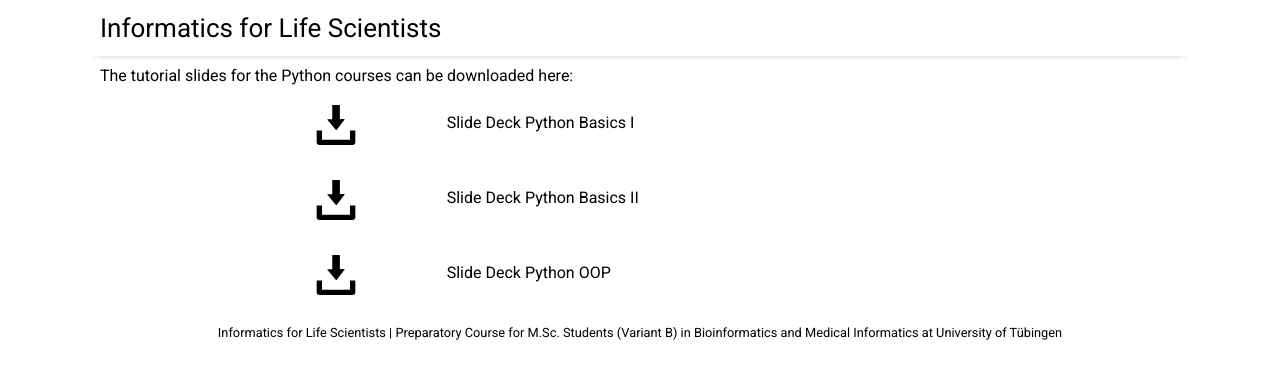
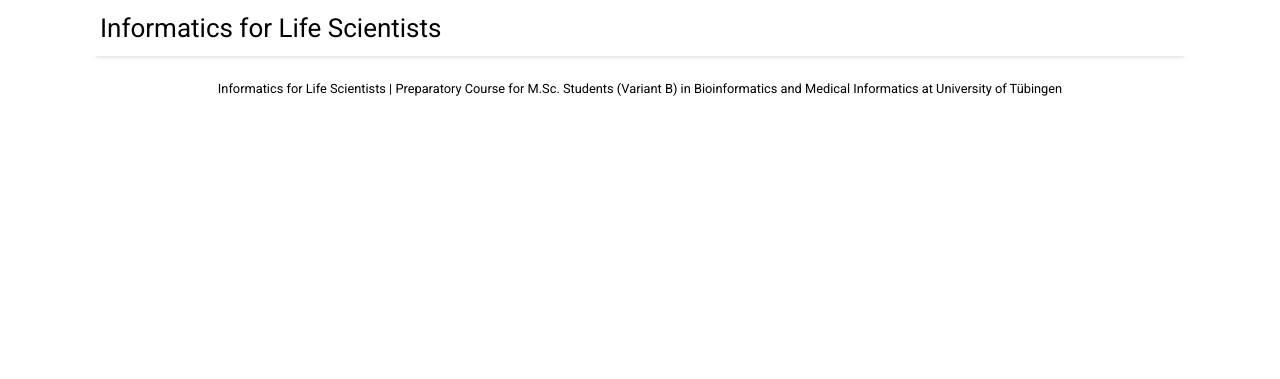
Before and after one commit to BioInfPrep/bioinfprep.github.io, a Jekyll site: the page built from index.html, in a window 1280 px wide. Shown: the top 379 px of the page. Built offline with Jekyll 4.4.1, drawn with Linux system fonts in a browser that asks for light colours; nearby versions of some CDN libraries.

Commit message:
Update index.html

```diff
--- a/index.html
+++ b/index.html
@@ -2,11 +2,3 @@
 layout: default
 title: "Home"
 ---
-
-The tutorial slides for the Python courses can be downloaded here:
-
-<table style="border-collapse: collapse; border:none; max-width:800px; margin:auto">
-<tr><td style="border:none"><a href="/assets/slides/BioInfPrep_Python_Intro_I.pdf"><img style="width:40px;" src="/assets/img/save-file.svg" alt="download"/></a></td><td style="border:none">Slide Deck Python Basics I</td></tr>
-<tr><td style="border:none"><a href="/assets/slides/BioInfPrep_Python_Intro_II.pdf"><img style="width:40px;" src="/assets/img/save-file.svg" alt="download"/></a></td><td style="border:none">Slide Deck Python Basics II</td></tr>
-<tr><td style="border:none"><a href="/assets/slides/BioInfPrep_Python_OOP.pdf"><img style="width:40px;" src="/assets/img/save-file.svg" alt="download"/></a></td><td style="border:none">Slide Deck Python OOP</td></tr>
-</table>
```
